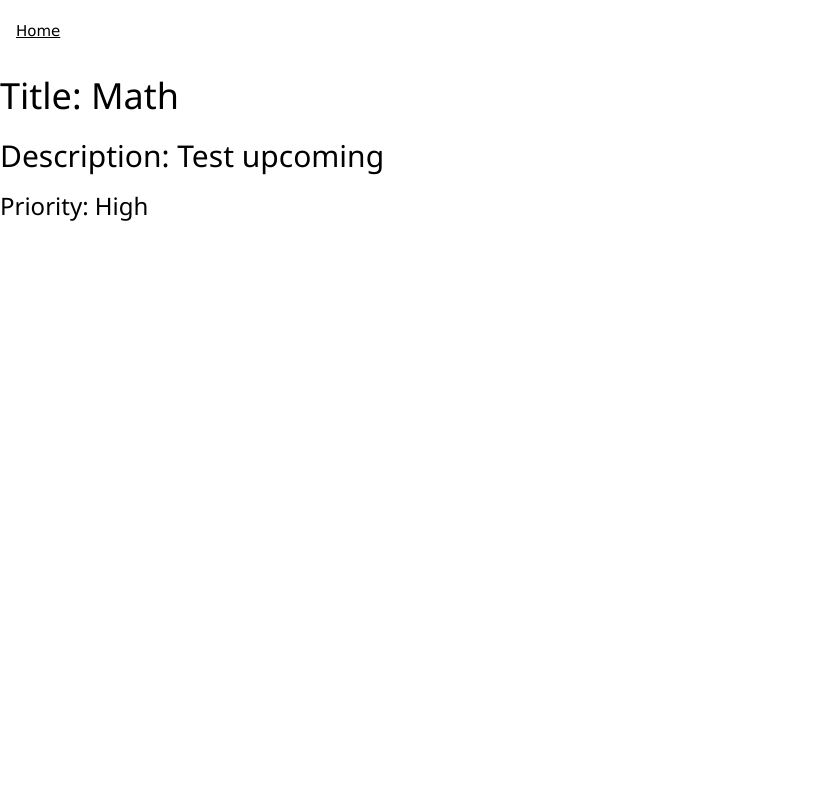
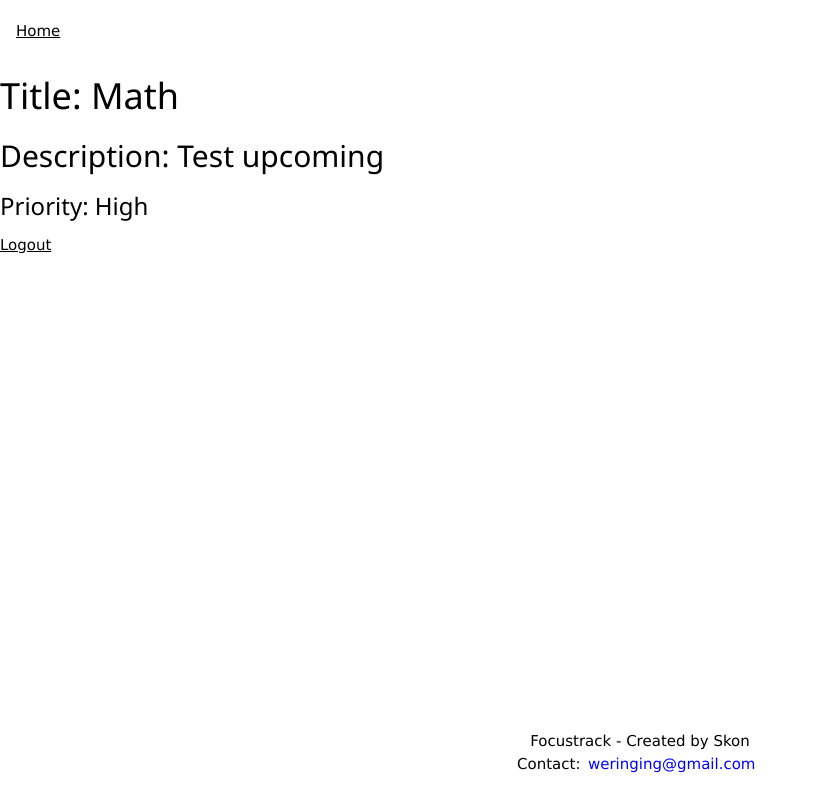
Before and after one commit to skonned/Focustrack, a Flask app: page /task/1 in a window 1280 px wide. Shown: the whole page, without its empty margins (0-818 px from the left). Run offline with Flask 3, Linux system fonts and the light colour scheme.

Commit message:
Added a site footer (incomplete).

```diff
--- a/static/static.css
+++ b/static/static.css
@@ -39,3 +39,25 @@
     margin-bottom: 40px;
     text-align: center;
 }
+
+/* footer */
+
+.site-footer {
+  width: 100%;
+  text-align: center;
+  padding-bottom: 10px;
+  position: fixed;
+  bottom: 0;
+}
+
+
+.site-footer a { /* Makes email blue */
+  color: blue;
+  text-decoration: none;
+  margin: 0 0.5rem;
+}
+
+
+.site-footer a:hover { /* Makes the email have an underline when hovered over */
+  text-decoration: underline;
+}
--- a/templates/base.html
+++ b/templates/base.html
@@ -16,4 +16,12 @@
         {% block content %}{% endblock %}
     </main>
 </body>
+<footer class="site-footer">
+    <p>
+        Focustrack - Created by Skon
+        <br>
+         Contact:<a href="mailto:weringing@gmail.com">weringing@gmail.com</a>
+        <br>
+    </p>
+</footer>
 </html>
--- a/templates/dashboard.html
+++ b/templates/dashboard.html
@@ -24,7 +24,7 @@
     <p> Title: {{ task.title }} | Description: {{ task.description }} | Priority: {{ task.priority }}</p>
     </a>
     <form action="/delete/{{ task.id }}" method="POST" onsubmit="return confirm('Are you sure you want to delete this task?');">
-        <input type="submit" value="delete">
+        <input type="submit" value="Delete Task">
     </form>
 </div>
 {% endfor %}
--- a/templates/task.html
+++ b/templates/task.html
@@ -6,4 +6,6 @@
 <h1>Title: {{ task.title }} </h1>
 <h2>Description: {{ task.description }} </h2>
 <h3>Priority: {{ task.priority }} </h3>
+
+<a href="/logout" class="logout-button">Logout</a>
 {% endblock %}
```
Also changed, not shown: instance/focustrack.db.
